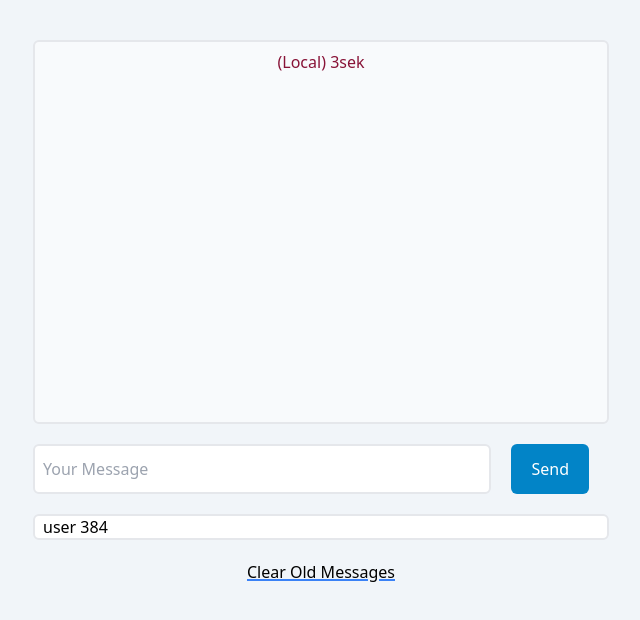
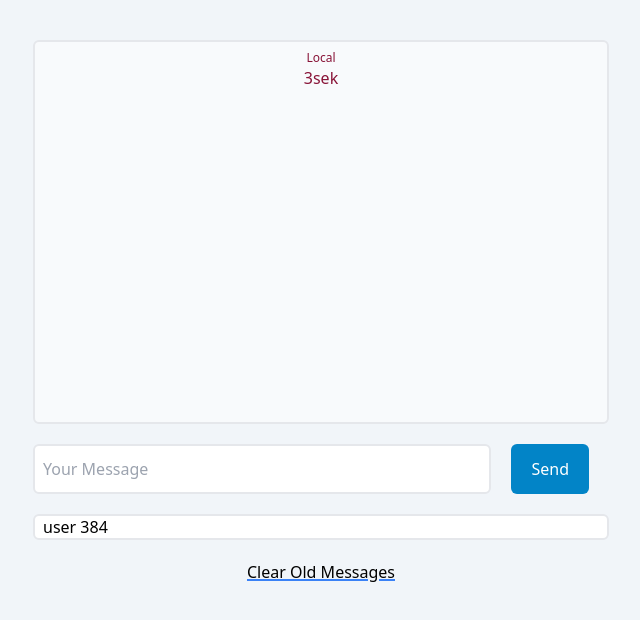
Before and after one commit to FezMLG/chat-app-ws, a Next.js app: page / in a window 1280 px wide. Shown: the top 620 px of the page, without its empty margins (319-959 px from the left). Built offline with nearby package versions, Linux system fonts and the light colour scheme; no server answers.

Commit message:
adding styling to messages

```diff
--- a/pages/index.tsx
+++ b/pages/index.tsx
@@ -16,7 +16,7 @@ import { IMessage } from '../interfaces/message';
 const DEBUG = false;
 
 const Home: NextPage = () => {
-  const [message, addMessage] = useState<string>();
+  const [message, addMessage] = useState<string>('');
   const [messages, addMessages] = useState<IMessage[]>([]);
   const scrollTo = useRef<HTMLDivElement>(null);
   const [socket, setSocket] = useState<Socket>();
@@ -54,6 +54,7 @@ const Home: NextPage = () => {
     });
     socket.emit(GET_OLD_MESSAGES);
     socket.on(IN_OLD_MESSAGES, (arg: IMessage[]) => {
+      console.log(IN_OLD_MESSAGES, typeof arg, arg);
       arg?.forEach((element: IMessage) => {
         addMessageToList(element);
       });
@@ -65,8 +66,8 @@ const Home: NextPage = () => {
     });
     socket?.on(IN_MESSAGE, (arg: IMessage) => {
       if (arg) {
+        console.log(IN_MESSAGE, arg);
         addMessageToList(arg);
-        console.log(arg);
       }
     });
     setSocket(socket);
@@ -74,6 +75,13 @@ const Home: NextPage = () => {
 
   const handleSending = () => {
     if (message != null) {
+      if (message.length > 500) {
+        setOpen({
+          message: 'Message is longer than 500 characters',
+          isOpen: true,
+          type: 'error',
+        });
+      } else {
         const createdMessage = {
           user,
           message,
@@ -82,6 +90,7 @@ const Home: NextPage = () => {
         addMessage('');
         addMessageToList(createdMessage);
         socket?.emit(OUT_MESSAGE, createdMessage);
+      }
     }
     console.log(messages);
   };
@@ -140,7 +149,7 @@ const Home: NextPage = () => {
         <div
           id="messages-container"
           className={
-            'flex h-96 max-h-96 w-full flex-col flex-nowrap overflow-scroll rounded-md border-2 bg-slate-50 px-5 py-2'
+            'flex h-96 max-h-96 w-full flex-col flex-nowrap gap-2.5 overflow-y-scroll rounded-md border-2 bg-slate-50 px-5 py-2'
           }
           onClick={() =>
             addMessageToList({
@@ -153,22 +162,25 @@ const Home: NextPage = () => {
           {messages?.map((value, index) => {
             let whoAreU = 'text-black';
             let sender = value.user;
-            let position = 'self-start';
+            let position = 'self-start text-left';
             if (value.user == user) {
               whoAreU = 'text-blue-600';
               sender = 'You';
-              position = 'self-end';
+              position = 'self-end text-right';
             } else if (value.user == 'Local') {
               whoAreU = 'text-rose-900';
-              position = 'self-center';
+              position = 'self-center text-center';
             } else if (value.user == 'System') {
               whoAreU = 'text-rose-500';
-              position = 'self-center';
+              position = 'self-center text-center';
             }
             return (
-              <div key={index} className={`${whoAreU} ${position}`}>
-                ({sender}) {value.message}
+              <div key={index} className={`flex w-full flex-col`}>
+                <p className={`${whoAreU} ${position} flex w-9/12 flex-col`}>
+                  <span className={'text-xs'}>{sender}</span>
+                  <span>{value.message}</span>
                   {DEBUG && '- ' + value.timestamp}
+                </p>
               </div>
             );
           })}
```
Also changed, not shown: socket/server.ts (+6 -2 lines). Lines whose indentation alone changed are shown as unchanged.
